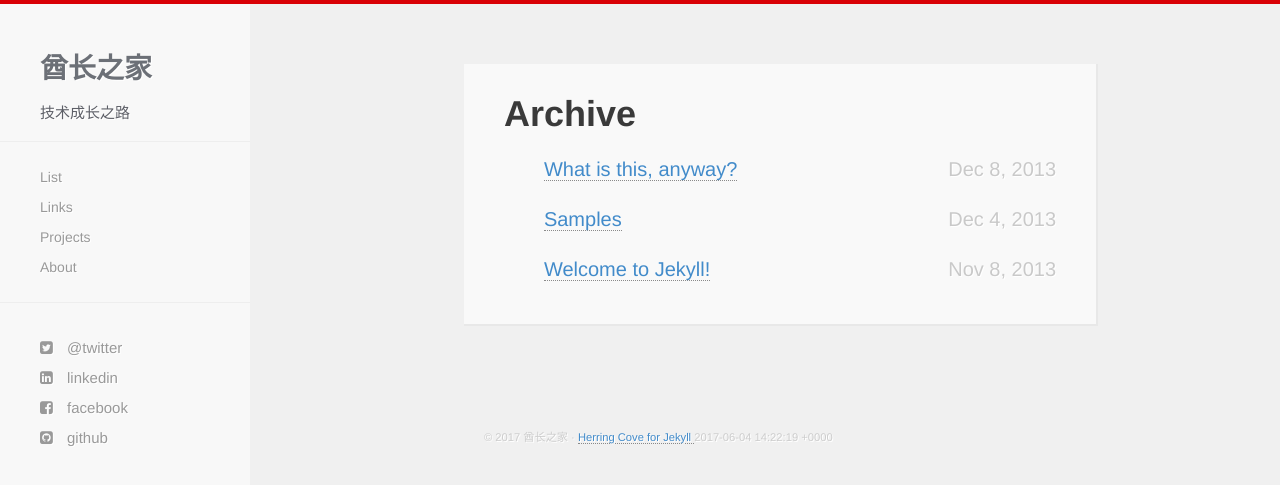
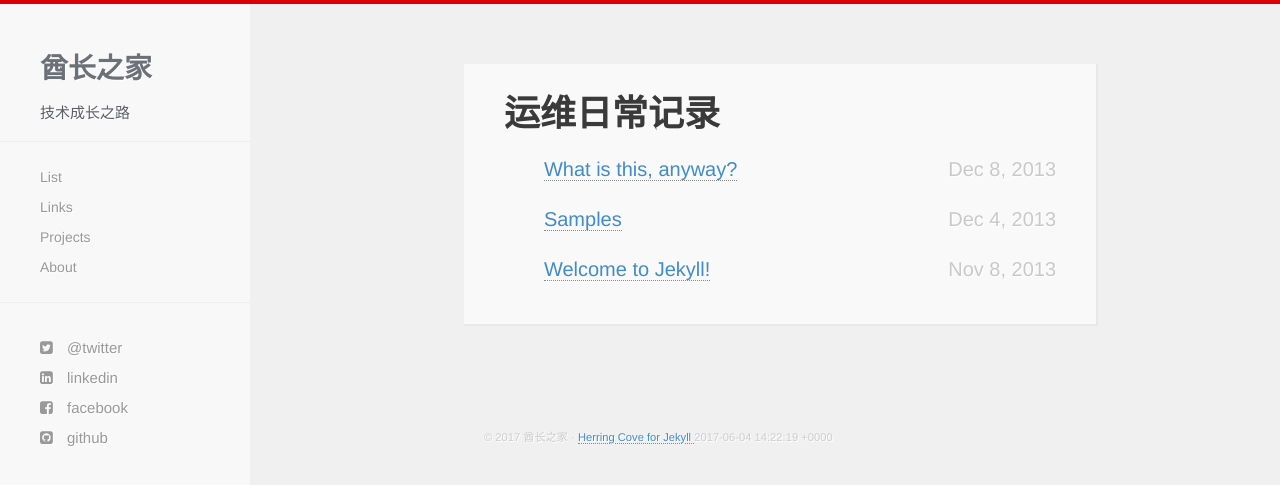
Before and after one commit to big-chief/big-chief.github.io, a Jekyll site: the page built from list.html, in a window 1280 px wide. Shown: the top 485 px of the page. Built offline with Jekyll 4.4.1, drawn with Linux system fonts in a browser that asks for light colours; nearby versions of some CDN libraries; Markdown is read by kramdown in place of the engine named in the settings.

Commit message:
no message

```diff
--- a/list.html
+++ b/list.html
@@ -3,7 +3,7 @@ title: All Posts
 ---
 <div class="container">
   <div id="article">
-  <h1>Archive</h1>
+  <h1>运维日常记录</h1>
   <ul class="posts">
     {% for post in site.posts %}
     <li><span><a href="{{ site.baseurl }}{{ post.url }}">{{ post.title }}</a><time class="pull-right post-list">{{ post.date | date_to_string | date: "%b %-d, %Y"  }}</h4></time></span></span></li>
```
